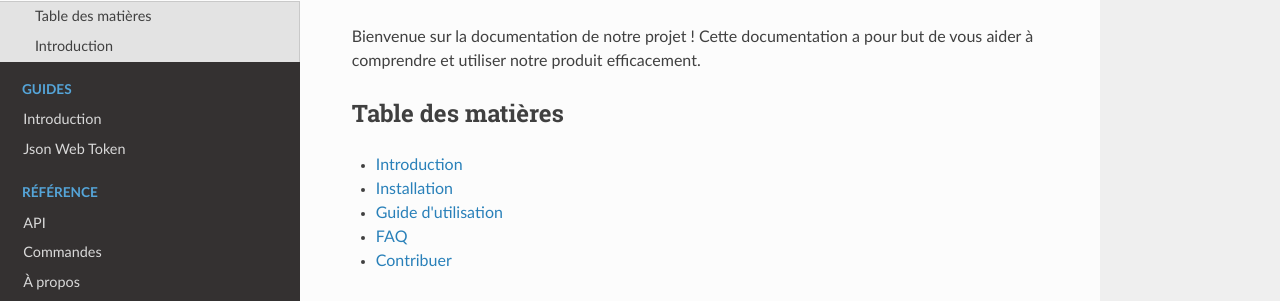
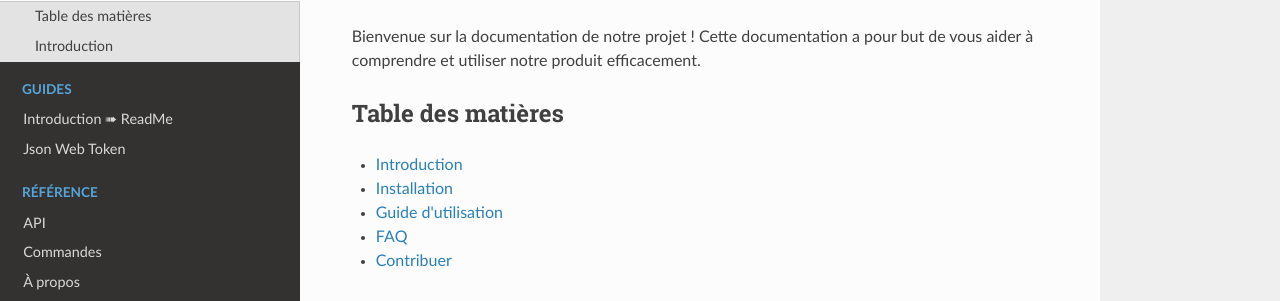
Before and after one commit to Ariales0/gestion-plancher-mobile, an MkDocs documentation site: the page built from src/docs/index.md, in a window 1280 px wide. Shown: the part 135-436 px from the top of the page. Built offline with MkDocs 1.6.1, drawn with Linux system fonts in a browser that asks for light colours; nearby versions of some CDN libraries.

Commit message:
maj mkdocs

```diff
--- a/mkdocs.yml
+++ b/mkdocs.yml
@@ -27,7 +27,7 @@ theme:
 nav:
   - Accueil: index.md
   - Guides:
-      - "Introduction": guide_intro.md
+      - "Introduction ➠ ReadMe": guide_intro.md
       - "Json Web Token": JWT_guide.md
   - Référence:
       - API: reference/api.md
```
